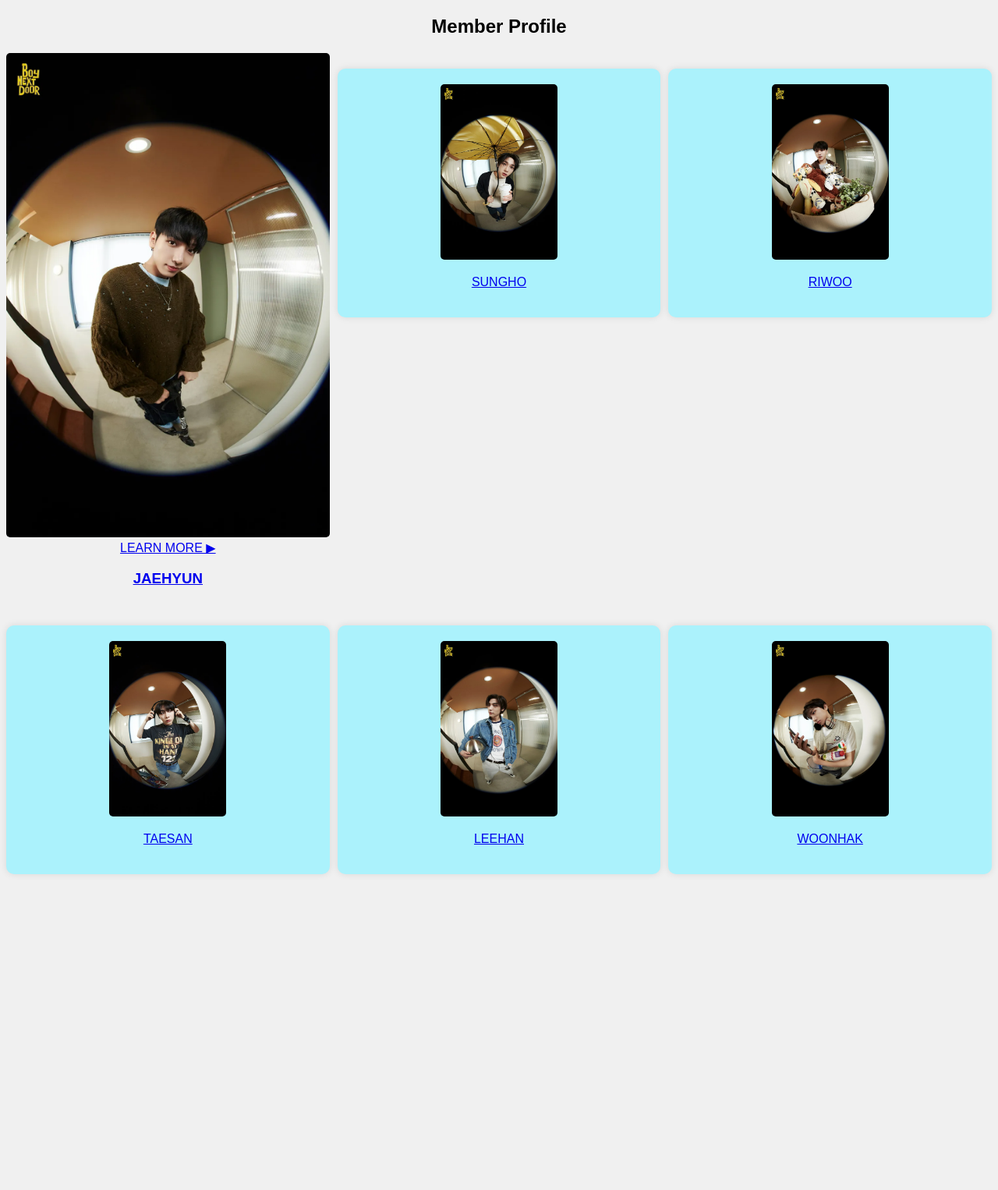
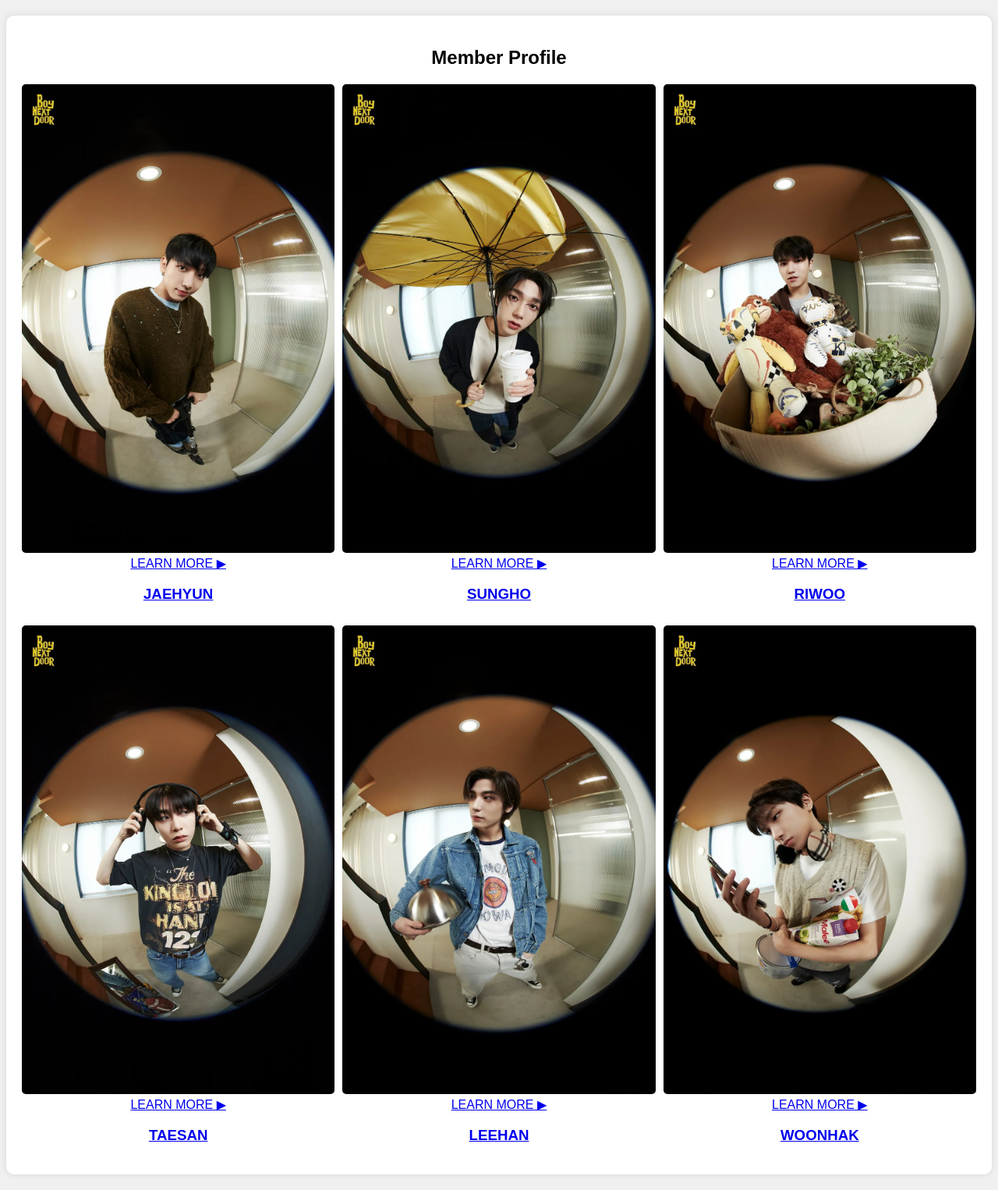
Before and after one commit to 23333sophia/12DTP_Flask-web-application, a Flask app: page /profile in a window 1280 px wide. Shown: the part 56-1582 px from the top of the page at 78% size. Before the commit the page ends 1177 px from the top, so only its background shows below. Run offline with Flask 3, Linux system fonts and the light colour scheme; a user stored in the database is signed in.

Commit message:
change in rest of grids of members

```diff
--- a/templates/profile.html
+++ b/templates/profile.html
@@ -11,11 +11,11 @@
 </head>
 
 <body>
+    <div class="container">
+        <h2>Member Profile</h2>
 
+        <div class="profile-grid">
 
-
-        <h2>Member Profile</h2>
-        <div class="profile-grid">
             <!-- 1. JAEHYUN -->
             <div class="member-card">
                 <a href="{{ url_for('product', member_id=3) }}" class="card-link">
@@ -25,49 +25,88 @@
                             <span>LEARN MORE ▶</span>
                         </div>
                     </div>
-                    <div class="name-box">
+                    <div class="card-name-box">
                         <h3>JAEHYUN</h3>
                     </div>
                 </a>
             </div>
 
-            <a href="{{ url_for('product', member_id=1) }}">
-                <div class="sungho-card">
-                    <img src="{{ url_for('static', filename='images/sunghoprofile.webp') }}" width ="150"  alt="sungho profile">
-                    <p>SUNGHO</p>
+            <!-- 2. SUNGHO -->
+            <div class="member-card">
+                <a href="{{ url_for('product', member_id=1) }}" class="card-link">
+                    <div class="card-image-container">
+                        <img src="{{ url_for('static', filename='images/sunghoprofile.webp') }}" alt="sungho profile">
+                        <div class="hover-overlay">
+                            <span>LEARN MORE ▶</span>
+                        </div>
+                    </div>
+                    <div class="card-name-box">
+                        <h3>SUNGHO</h3>
                     </div>
                 </a>
+            </div>
 
-            <a href="{{ url_for('product', member_id=2) }}">
-                <div class="riwoo-card">
-                    <img src="{{ url_for('static', filename='images/riwooprofile.webp') }}" width ="150"  alt="riwoo profile">
-                    <p>RIWOO</p>
+            <!-- 3. RIWOO -->
+            <div class="member-card">
+                <a href="{{ url_for('product', member_id=2) }}" class="card-link">
+                    <div class="card-image-container">
+                        <img src="{{ url_for('static', filename='images/riwooprofile.webp') }}" alt="riwoo profile">
+                        <div class="hover-overlay">
+                            <span>LEARN MORE ▶</span>
+                        </div>
+                    </div>
+                    <div class="card-name-box">
+                        <h3>RIWOO</h3>
                     </div>
                 </a>
+            </div>
 
-            <a href="{{ url_for('product', member_id=4) }}">
-                <div class="taesan-card">
-                    <img src="{{ url_for('static', filename='images/taesanprofile.webp') }}" width ="150"  alt="taesan profile">
-                    <p>TAESAN</p>
+            <!-- 4. TAESAN -->
+            <div class="member-card">
+                <a href="{{ url_for('product', member_id=4) }}" class="card-link">
+                    <div class="card-image-container">
+                        <img src="{{ url_for('static', filename='images/taesanprofile.webp') }}" alt="taesan profile">
+                        <div class="hover-overlay">
+                            <span>LEARN MORE ▶</span>
+                        </div>
+                    </div>
+                    <div class="card-name-box">
+                        <h3>TAESAN</h3>
                     </div>
                 </a>
+            </div>
 
-            <a href="{{ url_for('product', member_id=5) }}">
-                <div class="leehan-card">
-                    <img src="{{ url_for('static', filename='images/leehanprofile.webp') }}" width ="150"  alt="leehan profile">
-                    <p>LEEHAN</p>
+            <!-- 5. LEEHAN -->
+            <div class="member-card">
+                <a href="{{ url_for('product', member_id=5) }}" class="card-link">
+                    <div class="card-image-container">
+                        <img src="{{ url_for('static', filename='images/leehanprofile.webp') }}" alt="leehan profile">
+                        <div class="hover-overlay">
+                            <span>LEARN MORE ▶</span>
+                        </div>
+                    </div>
+                    <div class="card-name-box">
+                        <h3>LEEHAN</h3>
                     </div>
                 </a>
+            </div>
 
-            <a href="{{ url_for('product', member_id=6) }}">
-                <div class="woonhak-card">
-                    <img src="{{ url_for('static', filename='images/woonhakprofile.webp') }}" width ="150"  alt="woonhak profile">
-                    <p>WOONHAK</p>
+            <!-- 6. WOONHAK -->
+            <div class="member-card">
+                <a href="{{ url_for('product', member_id=6) }}" class="card-link">
+                    <div class="card-image-container">
+                        <img src="{{ url_for('static', filename='images/woonhakprofile.webp') }}" alt="woonhak profile">
+                        <div class="hover-overlay">
+                            <span>LEARN MORE ▶</span>
+                        </div>
+                    </div>
+                    <div class="card-name-box">
+                        <h3>WOONHAK</h3>
                     </div>
                 </a>
+            </div>
 
-
+        </div>
+    </div>
 </body>
-</html>
-
 {% endblock %}
```
Lines whose indentation alone changed are shown as unchanged.
